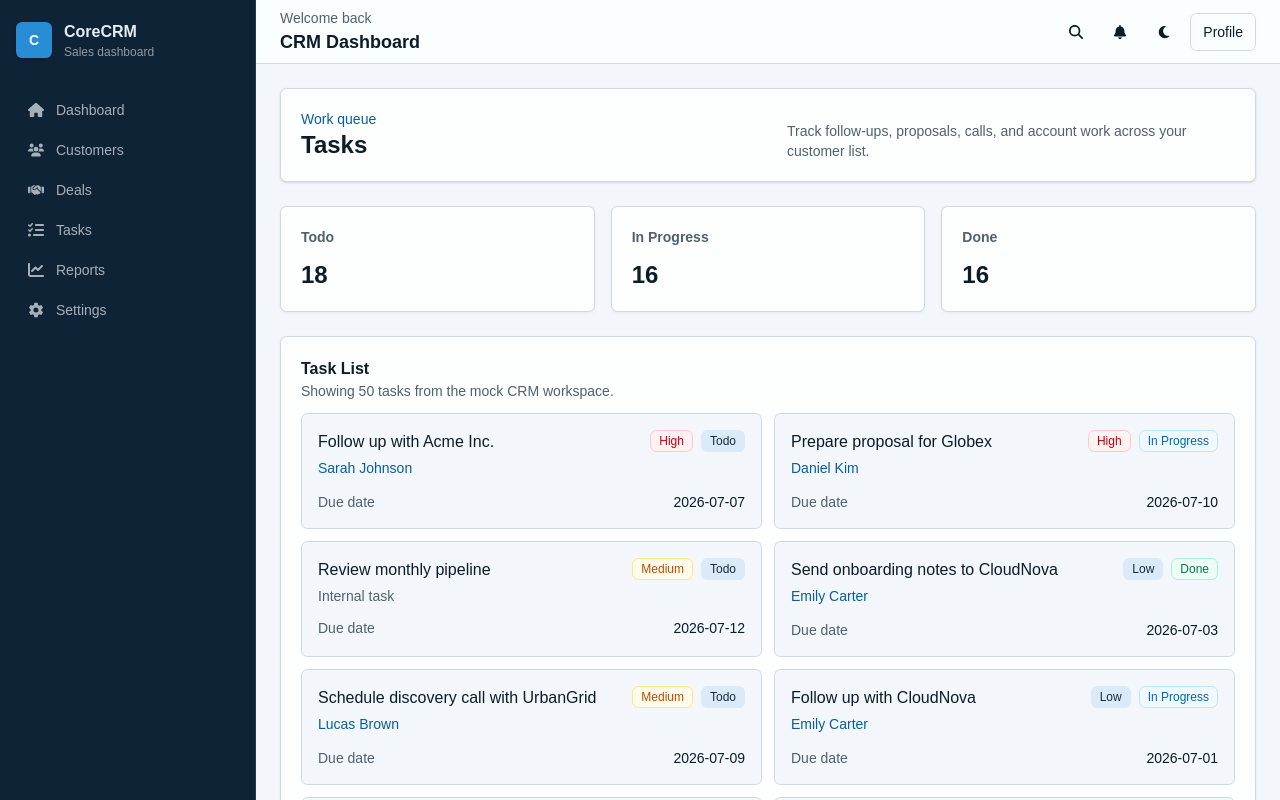
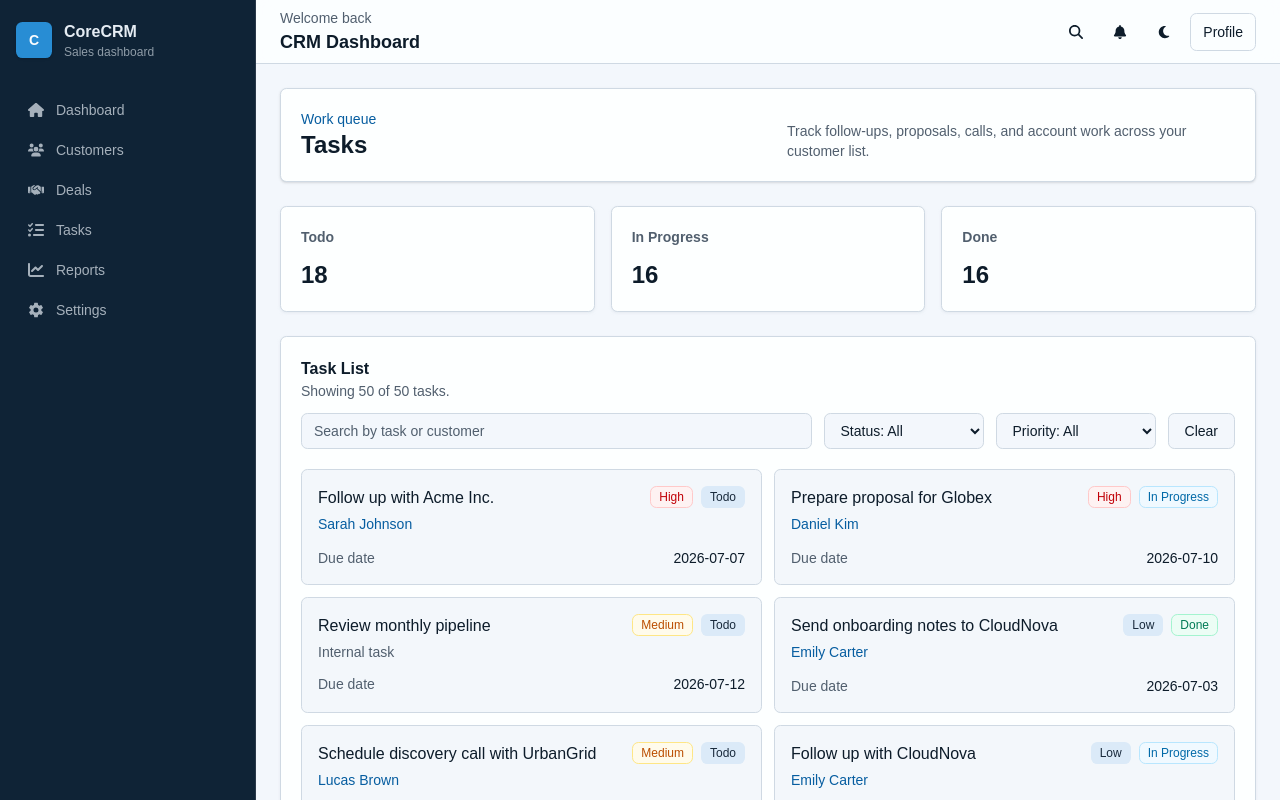
Before and after one commit to Alilool/CRM-System, a Next.js app: page /tasks in a window 1280 px wide. Shown: the top 800 px of the page. Built offline with nearby package versions, Linux system fonts and the light colour scheme.

Commit message:
feat: refactor TasksPage to use TaskList component for improved task management and filter adding

```diff
--- a/app/(dashboard)/tasks/page.tsx
+++ b/app/(dashboard)/tasks/page.tsx
@@ -1,39 +1,12 @@
-import Link from "next/link";
-
-import { Badge } from "@/components/ui/badge";
+import { TaskList } from "@/components/tasks/task-list";
 import {
   Card,
   CardContent,
-  CardDescription,
   CardHeader,
   CardTitle,
 } from "@/components/ui/card";
 import { tasks } from "@/data/tasks";
-import type { TaskPriority, TaskStatus } from "@/types/task";
-
-function getPriorityVariant(priority: TaskPriority) {
-  if (priority === "High") {
-    return "danger";
-  }
-
-  if (priority === "Medium") {
-    return "warning";
-  }
-
-  return "secondary";
-}
-
-function getStatusVariant(status: TaskStatus) {
-  if (status === "Done") {
-    return "success";
-  }
-
-  if (status === "In Progress") {
-    return "info";
-  }
-
-  return "secondary";
-}
+import type { TaskStatus } from "@/types/task";
 
 function countTasksByStatus(status: TaskStatus) {
   return tasks.filter((task) => task.status === status).length;
@@ -92,56 +65,7 @@ export default function TasksPage() {
         </Card>
       </section>
 
-      <Card>
-        <CardHeader>
-          <CardTitle>Task List</CardTitle>
-          <CardDescription>
-            Showing {tasks.length} tasks from the mock CRM workspace.
-          </CardDescription>
-        </CardHeader>
-        <CardContent>
-          <div className="grid gap-3 lg:grid-cols-2">
-            {tasks.map((task) => (
-              <div
-                key={task.id}
-                className="rounded-md border border-border bg-muted/40 p-4 transition-colors hover:border-primary/40 hover:bg-muted/70"
-              >
-                <div className="mb-3 flex flex-col gap-3 sm:flex-row sm:items-start sm:justify-between">
-                  <div>
-                    <p className="font-medium">{task.title}</p>
-                    {task.customerId && task.customerName ? (
-                      <Link
-                        href={`/customers/${task.customerId}`}
-                        className="mt-1 inline-flex text-sm font-medium text-primary hover:underline"
-                      >
-                        {task.customerName}
-                      </Link>
-                    ) : (
-                      <p className="mt-1 text-sm text-muted-foreground">
-                        Internal task
-                      </p>
-                    )}
-                  </div>
-
-                  <div className="flex flex-wrap gap-2 sm:justify-end">
-                    <Badge variant={getPriorityVariant(task.priority)}>
-                      {task.priority}
-                    </Badge>
-                    <Badge variant={getStatusVariant(task.status)}>
-                      {task.status}
-                    </Badge>
-                  </div>
-                </div>
-
-                <div className="flex justify-between gap-4 text-sm">
-                  <span className="text-muted-foreground">Due date</span>
-                  <span>{task.dueDate}</span>
-                </div>
-              </div>
-            ))}
-          </div>
-        </CardContent>
-      </Card>
+      <TaskList tasks={tasks} />
     </div>
   );
 }
--- /dev/null
+++ b/components/tasks/task-list.tsx
@@ -0,0 +1,186 @@
+"use client";
+
+import Link from "next/link";
+import { useState } from "react";
+
+import { EmptyState } from "@/components/common/empty-state";
+import { Badge } from "@/components/ui/badge";
+import { Button } from "@/components/ui/button";
+import {
+  Card,
+  CardContent,
+  CardDescription,
+  CardHeader,
+  CardTitle,
+} from "@/components/ui/card";
+import { Input } from "@/components/ui/input";
+import type { Task, TaskPriority, TaskStatus } from "@/types/task";
+
+type TaskListProps = {
+  tasks: Task[];
+};
+
+type StatusFilter = "All" | TaskStatus;
+type PriorityFilter = "All" | TaskPriority;
+
+const statusOptions: StatusFilter[] = ["All", "Todo", "In Progress", "Done"];
+const priorityOptions: PriorityFilter[] = ["All", "Low", "Medium", "High"];
+
+function getPriorityVariant(priority: TaskPriority) {
+  if (priority === "High") {
+    return "danger";
+  }
+
+  if (priority === "Medium") {
+    return "warning";
+  }
+
+  return "secondary";
+}
+
+function getStatusVariant(status: TaskStatus) {
+  if (status === "Done") {
+    return "success";
+  }
+
+  if (status === "In Progress") {
+    return "info";
+  }
+
+  return "secondary";
+}
+
+function taskMatchesSearch(task: Task, searchTerm: string) {
+  const searchValue = searchTerm.toLowerCase();
+  const customerName = task.customerName ?? "Internal task";
+
+  return (
+    task.title.toLowerCase().includes(searchValue) ||
+    customerName.toLowerCase().includes(searchValue)
+  );
+}
+
+function TaskList({ tasks }: TaskListProps) {
+  const [searchTerm, setSearchTerm] = useState("");
+  const [statusFilter, setStatusFilter] = useState<StatusFilter>("All");
+  const [priorityFilter, setPriorityFilter] = useState<PriorityFilter>("All");
+
+  const filteredTasks = tasks.filter((task) => {
+    const matchesSearch = taskMatchesSearch(task, searchTerm);
+    const matchesStatus =
+      statusFilter === "All" || task.status === statusFilter;
+    const matchesPriority =
+      priorityFilter === "All" || task.priority === priorityFilter;
+
+    return matchesSearch && matchesStatus && matchesPriority;
+  });
+
+  function clearFilters() {
+    setSearchTerm("");
+    setStatusFilter("All");
+    setPriorityFilter("All");
+  }
+
+  return (
+    <Card>
+      <CardHeader>
+        <CardTitle>Task List</CardTitle>
+        <CardDescription>
+          Showing {filteredTasks.length} of {tasks.length} tasks.
+        </CardDescription>
+      </CardHeader>
+      <CardContent>
+        <div className="mb-5 grid gap-3 lg:grid-cols-[1fr_160px_160px_auto]">
+          <Input
+            type="search"
+            placeholder="Search by task or customer"
+            value={searchTerm}
+            onChange={(event) => setSearchTerm(event.target.value)}
+          />
+
+          <select
+            value={statusFilter}
+            onChange={(event) =>
+              setStatusFilter(event.target.value as StatusFilter)
+            }
+            className="h-9 rounded-md border border-input bg-background px-3 text-sm outline-none focus:border-ring focus:ring-2 focus:ring-ring/40"
+          >
+            {statusOptions.map((status) => (
+              <option key={status} value={status}>
+                Status: {status}
+              </option>
+            ))}
+          </select>
+
+          <select
+            value={priorityFilter}
+            onChange={(event) =>
+              setPriorityFilter(event.target.value as PriorityFilter)
+            }
+            className="h-9 rounded-md border border-input bg-background px-3 text-sm outline-none focus:border-ring focus:ring-2 focus:ring-ring/40"
+          >
+            {priorityOptions.map((priority) => (
+              <option key={priority} value={priority}>
+                Priority: {priority}
+              </option>
+            ))}
+          </select>
+
+          <Button variant="outline" onClick={clearFilters}>
+            Clear
+          </Button>
+        </div>
+
+        {filteredTasks.length === 0 ? (
+          <EmptyState
+            title="No tasks found"
+            description="Try a different search term, status, or priority."
+          />
+        ) : (
+          <div className="grid gap-3 lg:grid-cols-2">
+            {filteredTasks.map((task) => (
+              <div
+                key={task.id}
+                className="rounded-md border border-border bg-muted/40 p-4 transition-colors hover:border-primary/40 hover:bg-muted/70"
+              >
+                <div className="mb-3 flex flex-col gap-3 sm:flex-row sm:items-start sm:justify-between">
+                  <div>
+                    <p className="font-medium">{task.title}</p>
+                    {task.customerId && task.customerName ? (
+                      <Link
+                        href={`/customers/${task.customerId}`}
+                        className="mt-1 inline-flex text-sm font-medium text-primary hover:underline"
+                      >
+                        {task.customerName}
+                      </Link>
+                    ) : (
+                      <p className="mt-1 text-sm text-muted-foreground">
+                        Internal task
+                      </p>
+                    )}
+                  </div>
+
+                  <div className="flex flex-wrap gap-2 sm:justify-end">
+                    <Badge variant={getPriorityVariant(task.priority)}>
+                      {task.priority}
+                    </Badge>
+                    <Badge variant={getStatusVariant(task.status)}>
+                      {task.status}
+                    </Badge>
+                  </div>
+                </div>
+
+                <div className="flex justify-between gap-4 text-sm">
+                  <span className="text-muted-foreground">Due date</span>
+                  <span>{task.dueDate}</span>
+                </div>
+              </div>
+            ))}
+          </div>
+        )}
+      </CardContent>
+    </Card>
+  );
+}
+
+export { TaskList };
```
